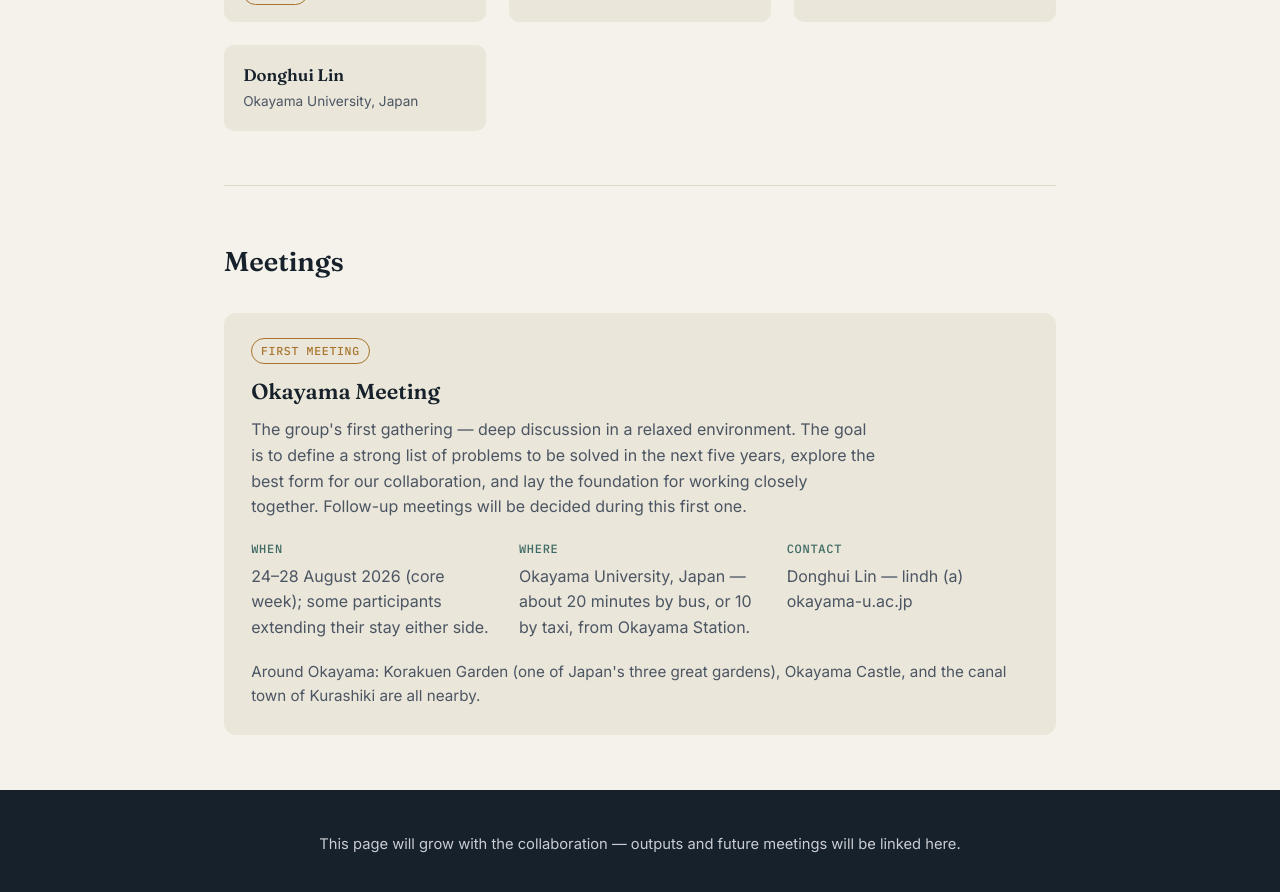
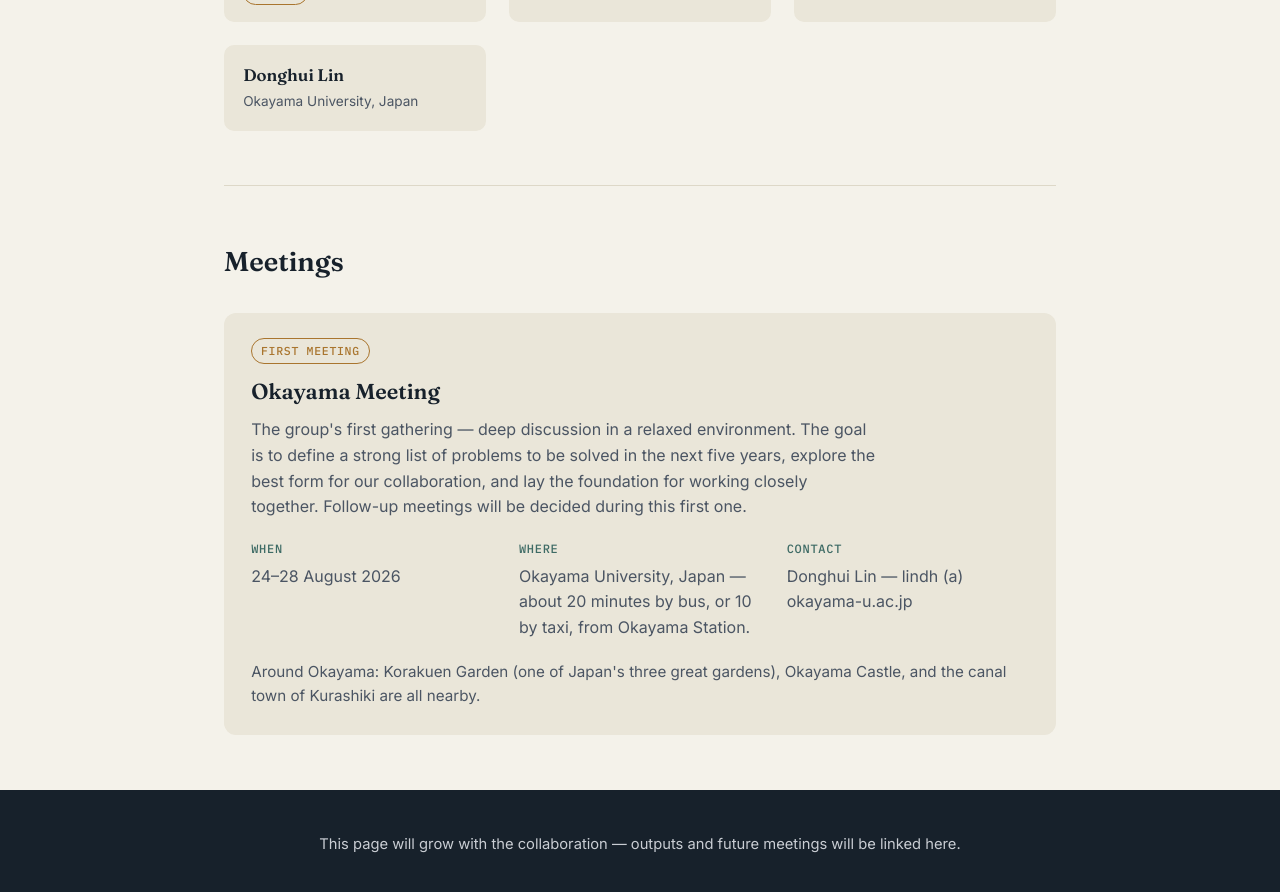
Before and after one commit to istdas/istdas.github.io, a Jekyll site: the page built from index.md, in a window 1280 px wide and 900 px high, scrolled down 1561 px. Shown: the top 892 px of the window. Built offline with Jekyll 4.4.1, drawn with Linux system fonts in a browser that asks for light colours.

Commit message:
Shorten Okayama Meeting dates to core week only

```diff
--- a/index.md
+++ b/index.md
@@ -32,7 +32,7 @@ meetings:
   - label: "First meeting"
     name: "Okayama Meeting"
     description: "The group's first gathering — deep discussion in a relaxed environment. The goal is to define a strong list of problems to be solved in the next five years, explore the best form for our collaboration, and lay the foundation for working closely together. Follow-up meetings will be decided during this first one."
-    dates: "24–28 August 2026 (core week); some participants extending their stay either side."
+    dates: "24–28 August 2026"
     location: "Okayama University, Japan — about 20 minutes by bus, or 10 by taxi, from Okayama Station."
     contact: "Donghui Lin — lindh (a) okayama-u.ac.jp"
     note: "Around Okayama: Korakuen Garden (one of Japan's three great gardens), Okayama Castle, and the canal town of Kurashiki are all nearby."
```
